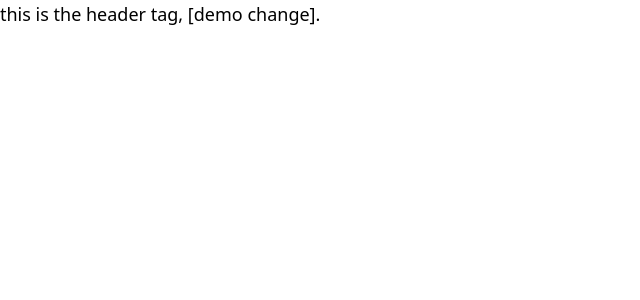
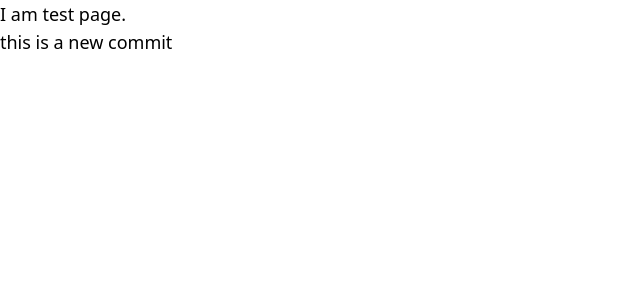
Before and after one commit to Shenile/vt-ai, a React (Vite) app in the folder vt-ai-fe/: page / in a window 1280 px wide. Shown: the top 300 px of the page, without its empty margins (0-640 px from the left). Built offline with nearby package versions, Linux system fonts and the light colour scheme.

Commit message:
edited app.jsx

```diff
--- a/vt-ai-fe/src/App.jsx
+++ b/vt-ai-fe/src/App.jsx
@@ -4,7 +4,8 @@ function App() {
 
   return (
     <div className='text-lg'>
-        this is the header tag, [demo change].
+        <h1>I am test page.</h1>
+        <p>this is a new commit</p>
     </div>
   )
 }
```
